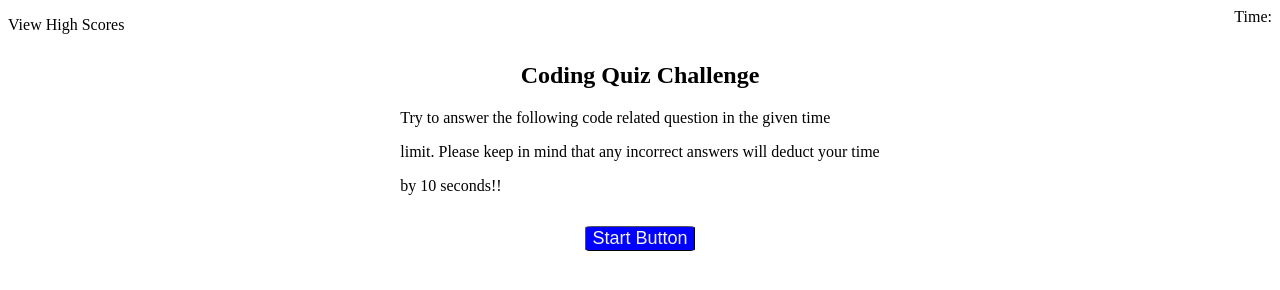
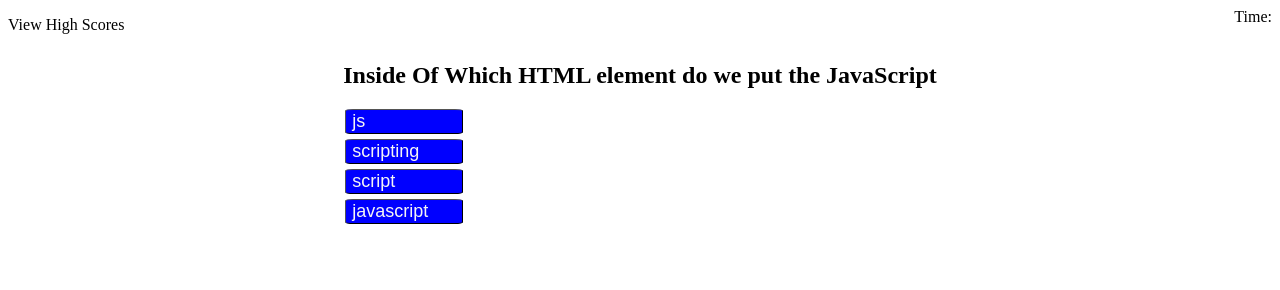
Before and after one commit to Corzah97/Web-Quiz-API, a plain HTML site: page index.html in a window 1280 px wide. Drawn offline with Linux system fonts and the light colour scheme.

Commit message:
Added Questions to Question 1 Page

```diff
--- a/assets/style.css
+++ b/assets/style.css
@@ -5,7 +5,7 @@
     display: none;
 }
 
-.start_btn .btn_properties{
+.start_btn .button_properties{
     font-size: large;
     border-radius: 7%;
     border-width: 1px;
@@ -44,3 +44,13 @@
     position: relative;
     top: 15px;
 }
+
+/* View 1 (Questions) */
+
+.options{
+    margin: 5px 2px;
+}
+
+.view0, .q1, .q2, .q3, .q4, .q5, .q6, .q7, .q8, .view1, .view2, .view3, .view4{
+    position: absolute;
+}
--- a/index.html
+++ b/index.html
@@ -41,7 +41,7 @@
     <div class="views_styling_center">
 
         <!-- View 0 -->
-        <div class="view0 active">
+        <div class="view0 block">
 
             <h2 class="children heading">Coding Quiz Challenge</h2>
 
@@ -50,9 +50,29 @@
             <p class="children_intro_lines"> by 10 seconds!!</p>
 
             <div class="children start_btn">
-                <button class="btn_properties">Start Button</button>
+                <button class="button_properties">Start Button</button>
             </div>
 
+        </div>
+
+        <!-- Question 1 -->
+
+        <div class="q1 active">
+
+            <h2 class="heading"> Inside Of Which HTML element do we put the JavaScript</h2>
+
+            <div class="options start_btn">
+                <button class="button_properties"> js </button>
+            </div>
+            <div class="options start_btn">
+                <button class="button_properties"> scripting </button>
+            </div>
+            <div class="options start_btn">
+                <button class="button_properties"> script </button>
+            </div>
+            <div class="options start_btn">
+                <button class="button_properties"> javascript </button>
+            </div>
         </div>
 
     </div>
```
